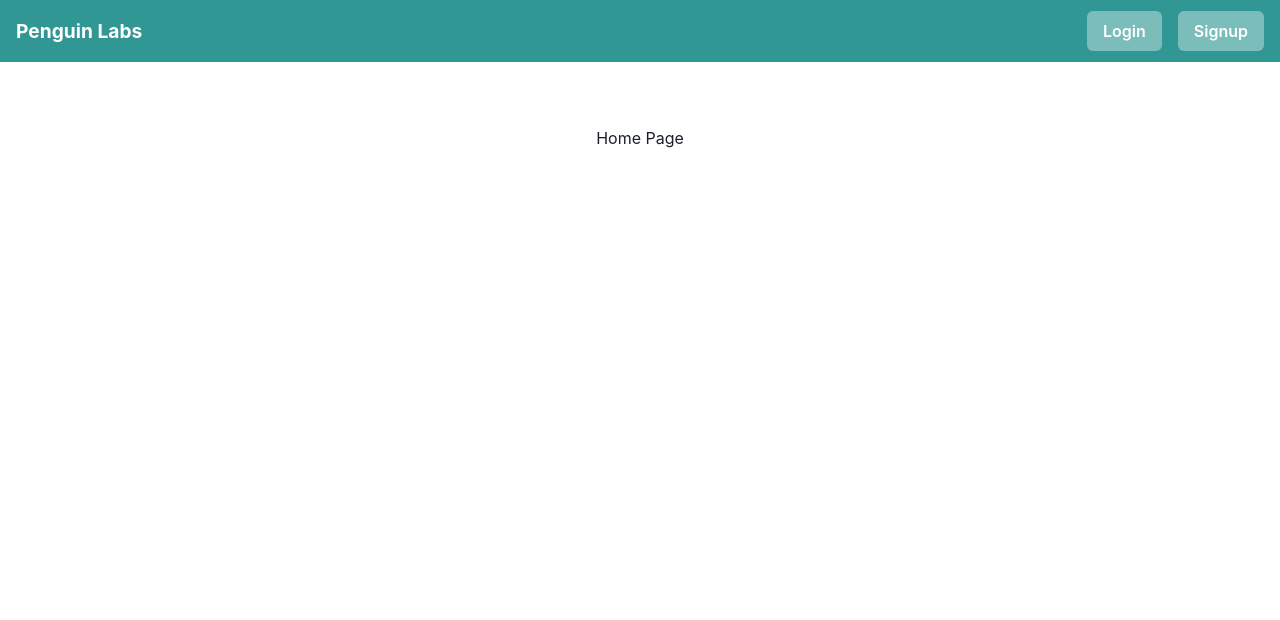
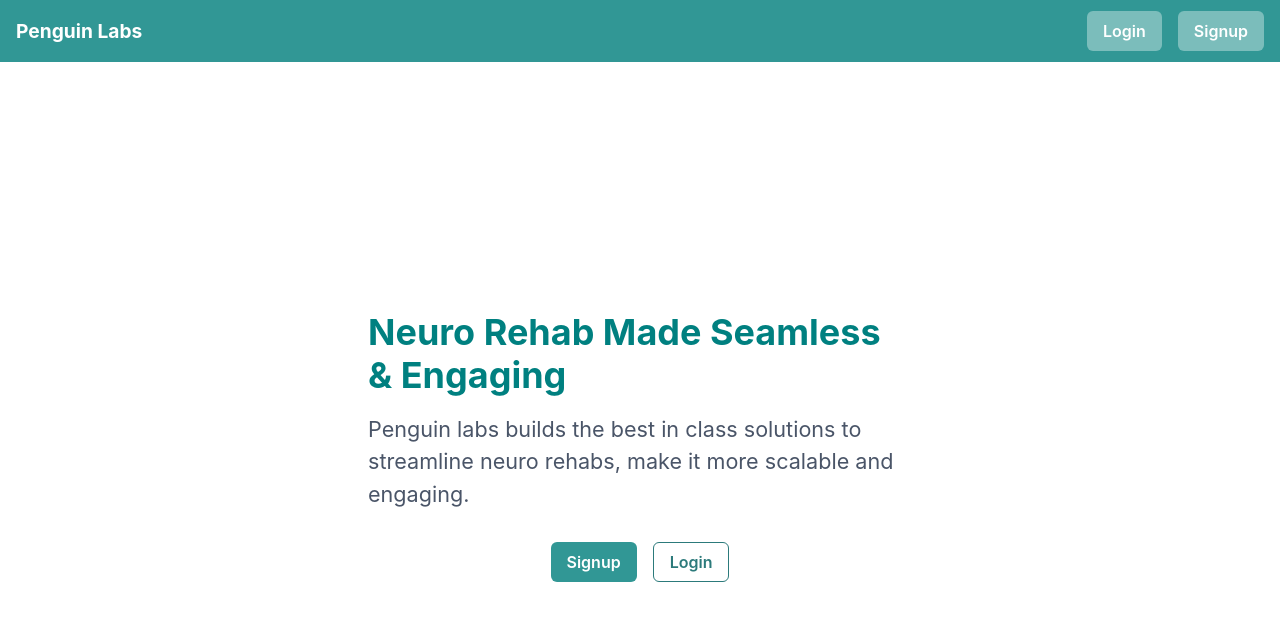
Before and after one commit to abhilash-mukherjee/pilot-web-client, a React (Vite) app: page / in a window 1280 px wide. Shown: the top 620 px of the page. Built offline with nearby package versions, Linux system fonts and the light colour scheme; no server answers.

Commit message:
session details page beautified

```diff
--- a/src/components/Header.jsx
+++ b/src/components/Header.jsx
@@ -53,7 +53,7 @@ export function Header() {
             top="0"
             zIndex="sticky"
         >
-            <GridItem colSpan={1} alignSelf={'center'}><Text justifySelf={'flex-start'} fontWeight="bold" fontSize={"larger"}>Penguin Labs</Text></GridItem>
+            <GridItem colSpan={1} alignSelf={'center'} onClick={()=>{navigate('/')}} cursor={'pointer'}><Text justifySelf={'flex-start'} fontWeight="bold" fontSize={"larger"}>Penguin Labs</Text></GridItem>
             <GridItem colSpan={1} justifySelf={'flex-end'}>
                 {auth.isLoggedIn ? (
                     <Flex gap={'10px'} justifySelf={'flex-end'}>
--- a/src/pages/HomePage.jsx
+++ b/src/pages/HomePage.jsx
@@ -2,23 +2,68 @@ import { useEffect } from "react";
 import { useNavigate } from "react-router-dom";
 import { useRecoilValue } from "recoil";
 import { authState } from "../state/atoms";
+import { Box, Button, Flex, Heading, Text, useColorModeValue } from "@chakra-ui/react";
 
-export function HomePage(){
+export function HomePage() {
   const auth = useRecoilValue(authState);
   const navigate = useNavigate();
 
   useEffect(() => {
-      // Check if user is not logged in
+    // Check if user is logged in
     if (auth.isLoggedIn) {
-        // Redirect to the homepage or login page
       navigate('/dashboard');
     }
-    }, [auth.isLoggedIn, navigate]); // Dependencies array ensures effect runs on auth state change or component mount
-    return(
-        <>
-        <div>
-            Home Page
-        </div>
-        </>
-    )
+  }, [auth.isLoggedIn, navigate]);
+
+  return (
+    <Flex
+      height="80vh"
+      width="100%"
+      alignItems="center"
+      justifyContent="center"
+      justifySelf={'center'}
+      alignSelf={'center'}
+      id='test990023'
+    >
+      <Box
+        width={{ base: "90%", md: "70%", lg: "50%" }}
+        p={4}
+      >
+        <Heading
+          mb={4}
+          color="teal"
+        >
+          Neuro Rehab Made Seamless & Engaging
+        </Heading>
+        <Text
+          mb={8}
+          color={useColorModeValue('gray.600', 'gray.200')}
+          fontSize={'1.35rem'}
+        >
+          Penguin labs builds the best in class solutions to streamline neuro rehabs,
+          make it more scalable and engaging.
+        </Text>
+        <Flex
+          gap={4}
+          flexDirection={{ base: "column", sm: "row" }}
+          justifyContent={'center'}
+        >
+          <Button
+            colorScheme="teal"
+            variant="solid"
+            onClick={() => navigate('/signup')}
+          >
+            Signup
+          </Button>
+          <Button
+            colorScheme="teal"
+            variant="outline"
+            onClick={() => navigate('/login')}
+          >
+            Login
+          </Button>
+        </Flex>
+      </Box>
+    </Flex>
+  );
 }
--- a/src/pages/SessionDetails.jsx
+++ b/src/pages/SessionDetails.jsx
@@ -1,6 +1,7 @@
 import React, { useEffect, useState } from 'react';
 import { useParams, useNavigate } from 'react-router-dom';
-import {BASE_URL} from '../helpers/strings'; // Ensure this matches your project setup
+import { BASE_URL } from '../helpers/strings'; // Ensure this matches your project setup
+import { Box, Button, Heading, Text, VStack, Divider, Flex } from '@chakra-ui/react';
 
 function SessionDetails() {
   const { sessionId } = useParams();
@@ -42,44 +43,50 @@ function SessionDetails() {
   const { sessionData, sessionParams, sessionMetrics } = sessionDetails;
 
   return (
-    <div>
-      <button onClick={() => navigate('/dashboard')}>Back to Dashboard</button>
-      <h2>Session Details</h2>
-      <div>
-        <h3>Patient Info</h3>
-        <p>Name: {sessionData.patientName}</p>
-        <p>Email: {sessionData.patientEmail}</p>
-        <p>Ailment: {sessionData.ailment}</p>
-        <p>Date: {new Date(sessionData.date).toLocaleString()}</p>
-        <p>Status: {sessionData.status}</p>
-        <p>Module: {sessionData.module}</p>
-      </div>
-      <div>
-        <h3>Session Parameters</h3>
-        <p>Duration: {sessionParams.duration} seconds</p>
-        <p>Cube Gap: {sessionParams.cubeGap}</p>
-        <p>Speed: {sessionParams.speed}</p>
-        <p>Is Standing: {sessionParams.isStanding ? 'Yes' : 'No'}</p>
-        <p>Target Side: {sessionParams.targetSide}</p>
-        <p>Right Offset Centimeters: {sessionParams.rightOffsetCentimeters}</p>
-        <p>Left Offset Centimeters: {sessionParams.leftOffsetCentimeters}</p>
-        <p>Cube Scale Decimeters: {sessionParams.cubeScaleDecimeters}</p>
-        <p>Spawning Distance Metres: {sessionParams.spawningDistanceMetres}</p>
-        <p>Spawn Height Decimetres: {sessionParams.spawnHeightDecimetres}</p>
-        <p>Z Threshold In Metres: {sessionParams.zThresholdInMetres}</p>
-      </div>
-      <div>
-        <h3>Session Metrics</h3>
-        <p>Score: {sessionMetrics.score}</p>
-        <p>Left Cubes: {sessionMetrics.leftCubes}</p>
-        <p>Right Cubes: {sessionMetrics.rightCubes}</p>
-        <p>Left Dodges: {sessionMetrics.leftDodges}</p>
-        <p>Right Dodges: {sessionMetrics.rightDodges}</p>
-        <p>Left Hits: {sessionMetrics.leftHits}</p>
-        <p>Right Hits: {sessionMetrics.rightHits}</p>
-      </div>
-    </div>
+    <VStack spacing={4} align="stretch" p={5} width={'100%'}>
+      <Flex>
+      <Button onClick={() => navigate('/dashboard')} colorScheme="teal" variant={'solid'}>Back to Dashboard</Button>
+      </Flex>
+      <Heading as="h2" size="xl" textAlign="center">Session Details</Heading>
+      <Box p={5} shadow="md" borderWidth="1px" borderRadius="md">
+        <Heading as="h3" size="lg">Patient Info</Heading>
+        <Text>Name: {sessionData.patientName}</Text>
+        <Text>Email: {sessionData.patientEmail}</Text>
+        <Text>Ailment: {sessionData.ailment}</Text>
+        <Text>Date: {new Date(sessionData.date).toLocaleString()}</Text>
+        <Text>Status: {sessionData.status}</Text>
+        <Text>Module: {sessionData.module}</Text>
+      </Box>
+      <Divider />
+      <Box p={5} shadow="md" borderWidth="1px" borderRadius="md">
+        <Heading as="h3" size="lg">Session Parameters</Heading>
+        <Text>Duration: {sessionParams.duration} seconds</Text>
+        <Text>Cube Gap: {sessionParams.cubeGap}</Text>
+        <Text>Speed: {sessionParams.speed}</Text>
+        <Text>Is Standing: {sessionParams.isStanding ? 'Yes' : 'No'}</Text>
+        <Text>Target Side: {sessionParams.targetSide}</Text>
+        <Text>Right Offset Centimeters: {sessionParams.rightOffsetCentimeters}</Text>
+        <Text>Left Offset Centimeters: {sessionParams.leftOffsetCentimeters}</Text>
+        <Text>Cube Scale Decimeters: {sessionParams.cubeScaleDecimeters}</Text>
+        <Text>Spawning Distance Metres: {sessionParams.spawningDistanceMetres}</Text>
+        <Text>Spawn Height Decimetres: {sessionParams.spawnHeightDecimetres}</Text>
+        <Text>Z Threshold In Metres: {sessionParams.zThresholdInMetres}</Text>
+      </Box>
+      <Divider />
+      <Box p={5} shadow="md" borderWidth="1px" borderRadius="md">
+        <Heading as="h3" size="lg">Session Metrics</Heading>
+        <Text>Score: {sessionMetrics.score}</Text>
+        <Text>Left Cubes: {sessionMetrics.leftCubes}</Text>
+        <Text>Right Cubes: {sessionMetrics.rightCubes}</Text>
+        <Text>Left Dodges: {sessionMetrics.leftDodges}</Text>
+        <Text>Right Dodges: {sessionMetrics.rightDodges}</Text>
+        <Text>Left Hits: {sessionMetrics.leftHits}</Text>
+        <Text>Right Hits: {sessionMetrics.rightHits}</Text>
+      </Box>
+    </VStack>
   );
+
+
 }
 
 export default SessionDetails;
```
Lines whose indentation alone changed are shown as unchanged.
